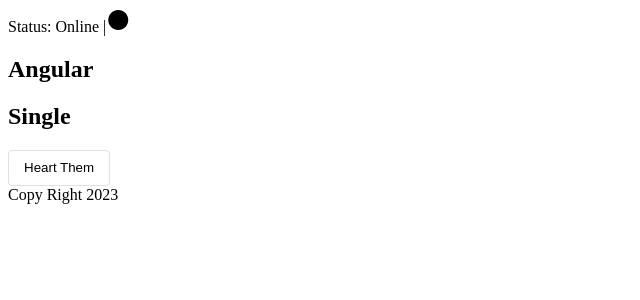
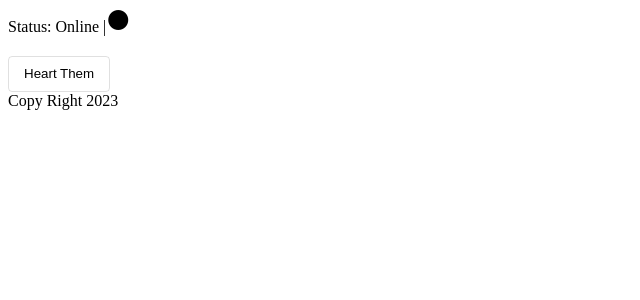
Before and after one commit to akilah-littlejohn/Card-Component-10-day-Challenge, an Angular app: page / in a window 1280 px wide. Shown: the top 300 px of the page, without its empty margins (0-640 px from the left). Built offline with nearby package versions, Linux system fonts and the light colour scheme; no server answers.

Commit message:
2 files modified

```diff
--- a/src/card/card.component.ts
+++ b/src/card/card.component.ts
@@ -13,8 +13,8 @@ import { DataService } from '../data.service';
 })
 export class CardComponent implements OnInit {
 
-  @Input() title: string;
-  @Input() subtitle: string;
+   title: string;
+  subtitle: string;
   userData:any;
   likeButton: boolean = false;
 
--- a/src/main.ts
+++ b/src/main.ts
@@ -10,12 +10,11 @@ import { provideHttpClient } from '@angular/common/http';
   standalone: true,
   imports: [CommonModule, CardComponent],
   template: `
-<app-card [title]="name" [subtitle]="status"></app-card>
+<app-card></app-card>
   `,
 })
 export class App {
-  name: string = 'Angular';
-  status: string = 'Single';
+
 }
 
 bootstrapApplication(App, {
```
